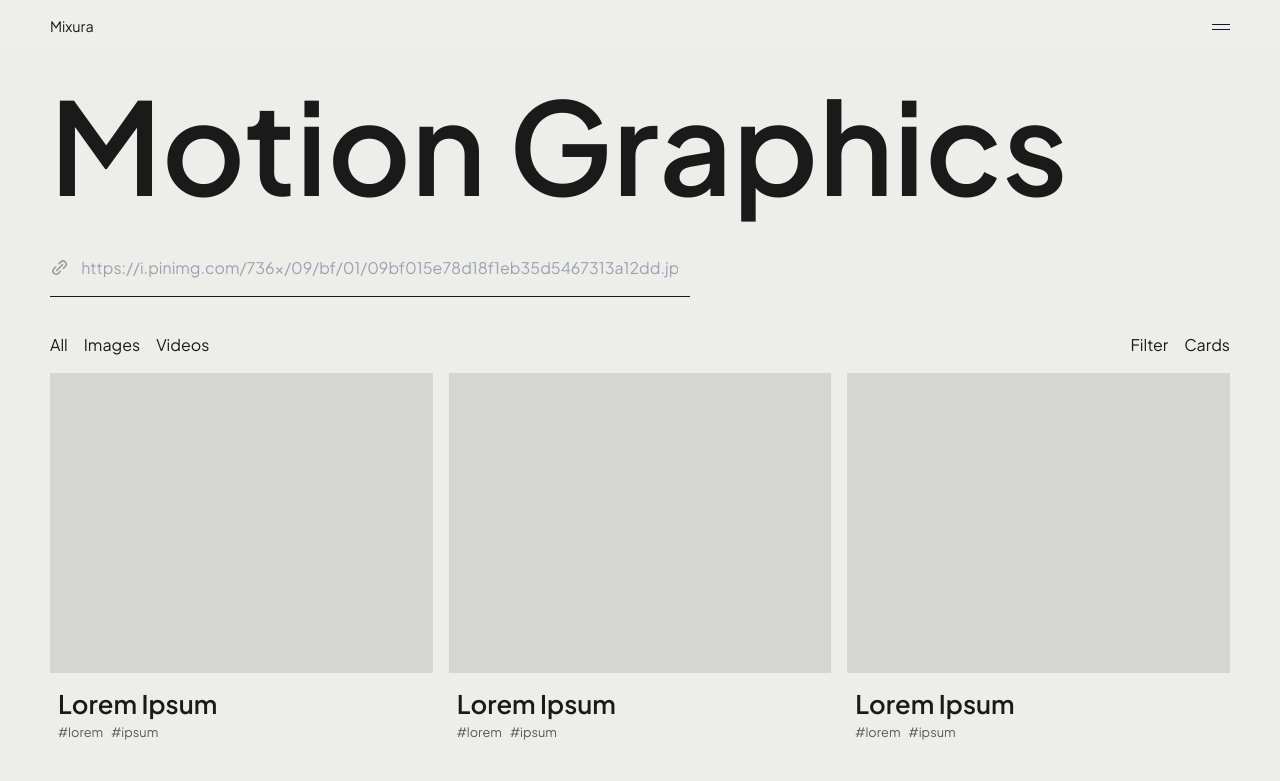
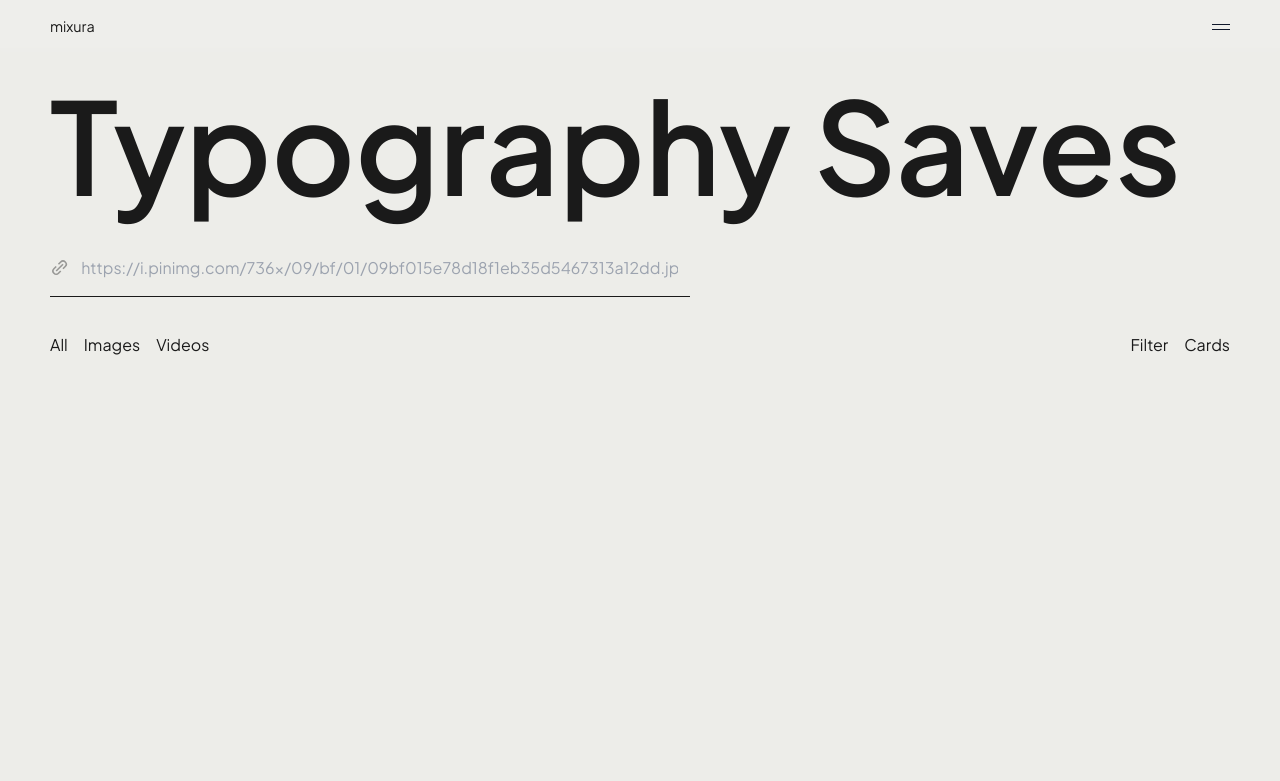
Before and after one commit to Jimuelzxc/mixura-v2, a React (Vite) app: page / in a window 1280 px wide. Shown: the top 781 px of the page. Built offline with nearby package versions, Linux system fonts and the light colour scheme.

Commit message:
input url handling conditions for youtube and image type detection

```diff
--- a/package.json
+++ b/package.json
@@ -13,6 +13,8 @@
     "react": "^18.3.1",
     "react-dom": "^18.3.1",
     "react-icons": "^5.4.0",
+    "react-router-dom": "^7.1.1",
+    "uuid": "^11.0.3",
     "zustand": "^5.0.2"
   },
   "devDependencies": {
--- a/src/components/Cards/Card.jsx
+++ b/src/components/Cards/Card.jsx
@@ -1,7 +1,9 @@
-export default function Card() {
+export default function Card({card}) {
   return (
     <div id="card" className="break-inside-avoid flex flex-col gap-3 mb-10">
-      <div id="card-image" className="h-[300px] bg-black/10"></div>
+      <div id="card-image">
+      <img src={card.url} alt="" />
+      </div>
       <div id="card-details" className="px-2">
         <h4 className="text-[1.6em] font-[600] m-0 p-0">Lorem Ipsum</h4>
         <div className="flex flex-row gap-2 opacity-70">
--- a/src/components/Cards/CardList.jsx
+++ b/src/components/Cards/CardList.jsx
@@ -1,13 +1,17 @@
+import { useEffect } from "react";
 import Card from "./Card";
+import { useCardListStore } from "@/stores/useCardListStore";
+import { AddDataFromLocalStorage } from "@/utils/localstorage";
 export default function CardList() {
-  let data = [1, 2, 3, 4, 5, 6,7,8,9,14,6,6];
-
+  const cards = useCardListStore((state) => state.cards);
+  useEffect(() => {
+    AddDataFromLocalStorage("cards", cards);
+    console.log(cards)
+  }, [cards]);
   return (
-    <div id="card-list" className="columns-3 ">
-      {data.map((value) => {
-        return (
-          <Card />
-        );
+    <div id="card-list" className="columns-3 py-10">
+      {cards.map((card) => {
+        return <Card card={card} />;
       })}
     </div>
   );
--- a/src/components/Hero.jsx
+++ b/src/components/Hero.jsx
@@ -1,7 +1,7 @@
 export default function Hero() {
   return (
     <div id="hero-title">
-      <h1 className="text-[8em] font-[600]">Motion Graphics</h1>
+      <h1 className="text-[8em] font-[600]">Typography Saves</h1>
     </div>
   );
 }
--- a/src/components/InputMain.jsx
+++ b/src/components/InputMain.jsx
@@ -1,6 +1,15 @@
 import { BiLinkAlt, BiX } from "react-icons/bi";
+import { useInput } from "@/hooks/useInput";
+
+import { useCardListStore } from "@/stores/useCardListStore";
+import { useScrollStore } from "@/stores/useScrollStore";
+import { useEffect } from "react";
 
 export default function InputMain() {
+  const { value, setValue, inputRef, handleOnChange } = useInput("");
+  const addNewCard = useCardListStore((state) => state.addNewCard);
+  const scrollValue = useScrollStore((state) => state.scrollValue);
+  useEffect(() => {scrollValue === 0 && inputRef.current.focus()},[scrollValue])
   return (
     <div
       id="inputMain"
@@ -13,10 +22,19 @@ export default function InputMain() {
         type="text"
         placeholder="https://i.pinimg.com/736x/09/bf/01/09bf015e78d18f1eb35d5467313a12dd.jpg"
         className="flex-1 px-3 focus:outline-none bg-white/0"
+        ref={inputRef}
+        value={value}
+        onChange={handleOnChange}
+        onKeyDown={(e) => addNewCard(e, value, () => setValue(""))}
       />
-      {/*<button className="flex justify-center items-center">
-            <BiX className="text-[1.5em] opacity-40"/>
-          </button>*/}
+      {value !== "" && (
+        <button
+          className="flex justify-center items-center"
+          onClick={() => setValue("")}
+        >
+          <BiX className="text-[1.5em] opacity-40" />{" "}
+        </button>
+      )}
     </div>
   );
 }
--- a/src/components/Navbar.jsx
+++ b/src/components/Navbar.jsx
@@ -9,7 +9,7 @@ export default function Navbar() {
       null}`}
     >
       <Wrapper className="flex justify-between items-center py-4">
-        <div className="text-[0.9em]">Mixura</div>
+        <div className="text-[0.9em]">mixura</div>
         <div className="border-t border-b h-[6px] border-slate-900 w-[18px] cursor-pointer"></div>
       </Wrapper>
     </div>
--- /dev/null
+++ b/src/hooks/useInput.js
@@ -0,0 +1,13 @@
+import { useState, useRef, useEffect } from "react";
+export const useInput = (initialValue) => {
+  const [value, setValue] = useState(initialValue);
+  const inputRef = useRef();
+  const handleOnChange = (e) => {
+    setValue(e.target.value);
+  };
+  useEffect(() => {
+    inputRef.current.focus()
+  }, [value]);
+
+  return { value, setValue, inputRef, handleOnChange };
+};
--- a/src/layouts/DefaultLayout.jsx
+++ b/src/layouts/DefaultLayout.jsx
@@ -8,12 +8,12 @@ export default function DefaultLayout({ className, children }) {
   return (
     <div
       id="default-layout"
-      className={`${className} relative bg-white duration-1000 ease-in-out`}
+      className={`${className} relative bg-white duration-1000 ease-in-out min-h-screen`}
     >
       {children}
       <button
-        className={`z-20 shadow-sm fixed right-0 overflow-hidden bottom-0 m-20 p-2 backdrop-blur-md  translate-y-[100px] ease-[cubic-bezier(.86,-0.05,.16,1.26)] duration-300 opacity-0 ${
-          scrollValue > 430 && "translate-y-[-20px] opacity-100"
+        className={`z-20 drop-shadow-2xl fixed right-0 overflow-hidden border-[2px] border-white/20 bottom-0 m-20 p-1 backdrop-blur-md   bg-white/20 py-6 translate-y-[100px] ease-[cubic-bezier(.86,-0.05,.16,1.26)] duration-300 opacity-0 ${
+          scrollValue > 430 && "translate-y-[-20px] opacity-90"
         }`}
         onClick={handleScrollToTop}
       >
--- /dev/null
+++ b/src/stores/useCardListStore.js
@@ -0,0 +1,83 @@
+import { create } from "zustand";
+import { v4 as uuidv4 } from "uuid";
+
+import { GetDataFromLocalStorage } from "@/utils/localstorage";
+import {
+  isImage,
+  isYTLong,
+  isYTShorts,
+  getFileExtension,
+} from "@/utils/urlUtils";
+export const useCardListStore = create((set) => ({
+  cardsDefault: [
+    {
+      id: uuidv4(),
+      url: "https://i.pinimg.com/736x/12/c0/80/12c0802ceb5754828f8767dbe7d53abf.jpg",
+      details: {
+        title: "",
+        description: "",
+        hashtag: [],
+      },
+      file: {
+        type: "image",
+        ext: "jpg",
+      },
+    },
+    {
+      id: uuidv4(),
+      url: "https://i.pinimg.com/736x/63/55/79/635579156ee4a0b2971a6e4bb3dd3f6e.jpg",
+      details: {
+        title: "",
+        description: "",
+        hashtag: [],
+      },
+      file: {
+        type: "image",
+        ext: "jpg",
+      },
+    },
+    {
+      id: uuidv4(),
+      url: "https://i.pinimg.com/736x/ff/ec/e4/ffece47ed72d3eea5977b78048bd9e14.jpg",
+      details: {
+        title: "",
+        description: "",
+        hashtag: [],
+      },
+      file: {
+        type: "image",
+        ext: "jpg",
+      },
+    },
+  ],
+  cards: GetDataFromLocalStorage("cards"),
+
+  addNewCard: (e, url, callback) => {
+    if (e.key === "Enter") {
+      const urlObj = new URL(url);
+      const isYoutube = isYTLong(urlObj) || isYTShorts(urlObj);
+
+      if (isImage(url) || isYoutube) {
+        set((state) => ({
+          cards: [
+            ...state.cards,
+            {
+              id: uuidv4(),
+              url: url,
+              details: {
+                title: "",
+                description: "",
+                hashtag: [],
+              },
+              file: {
+                type: isYoutube ? "video" : "image",
+                ext: getFileExtension(url, urlObj),
+              },
+            },
+          ],
+        }));
+        callback();
+      }
+    }
+  },
+}));
--- /dev/null
+++ b/src/utils/localstorage/index.js
@@ -0,0 +1,7 @@
+export const AddDataFromLocalStorage = (key, value) => {
+  localStorage.setItem(key, JSON.stringify(value));
+};
+export const GetDataFromLocalStorage = (key) => {
+    let data = JSON.parse(localStorage.getItem(key))
+    return data ? data : []
+}
--- /dev/null
+++ b/src/utils/urlUtils.js
@@ -0,0 +1,32 @@
+//console.log(urlObj.pathname.split("/").at(2)) get key yt shorts
+
+
+//https://image.jpg this url ends width [jpg, png, webp, etc...]
+export const isImage = (url) =>
+  [".jpg", ".jpeg", ".png", ".webp", ".gif"].some((ext) => url.endsWith(ext));
+
+
+//Seperate long and short form because youtube url links are different.
+// Long - https://www.youtube.com/watch?v=QXf10rw_dqo
+// Shorts - https://www.youtube.com/shorts/aHvx-vGwVpA
+// https://www.youtube.com/watch?v=QXf10rw_dqo this url includes "youtube" and has "v" params/key
+export const isYTLong = (urlObj) =>
+  urlObj.hostname.includes("youtube") && urlObj.searchParams.has("v");
+
+//https://www.youtube.com/shorts/aHvx-vGwVpA this url includes "youtube" and pathname "/shorts"
+export const isYTShorts = (urlObj) =>
+  urlObj.hostname.includes("youtube") && urlObj.pathname.includes("shorts");
+
+
+
+//GET FILE EXTENSION
+// IF IMAGES - https://image.jpg > .jpg, .png etc...
+// IF Video no extension, so i base in long or short form
+// Long form - https://www.youtube.com/watch?v=QXf10rw_dqo
+// Short Form - https://www.youtube.com/shorts/iVxCy5lXLaA
+export const getFileExtension = (url, urlObj) => {
+  if (isYTLong(urlObj)) return "long";
+  if (isYTShorts(urlObj)) return "short";
+  if (isImage(url)) return url.split(".").pop();
+  return null;
+};
```
Also changed, not shown: 1 other file (tests, documents, lock files or other folders).
